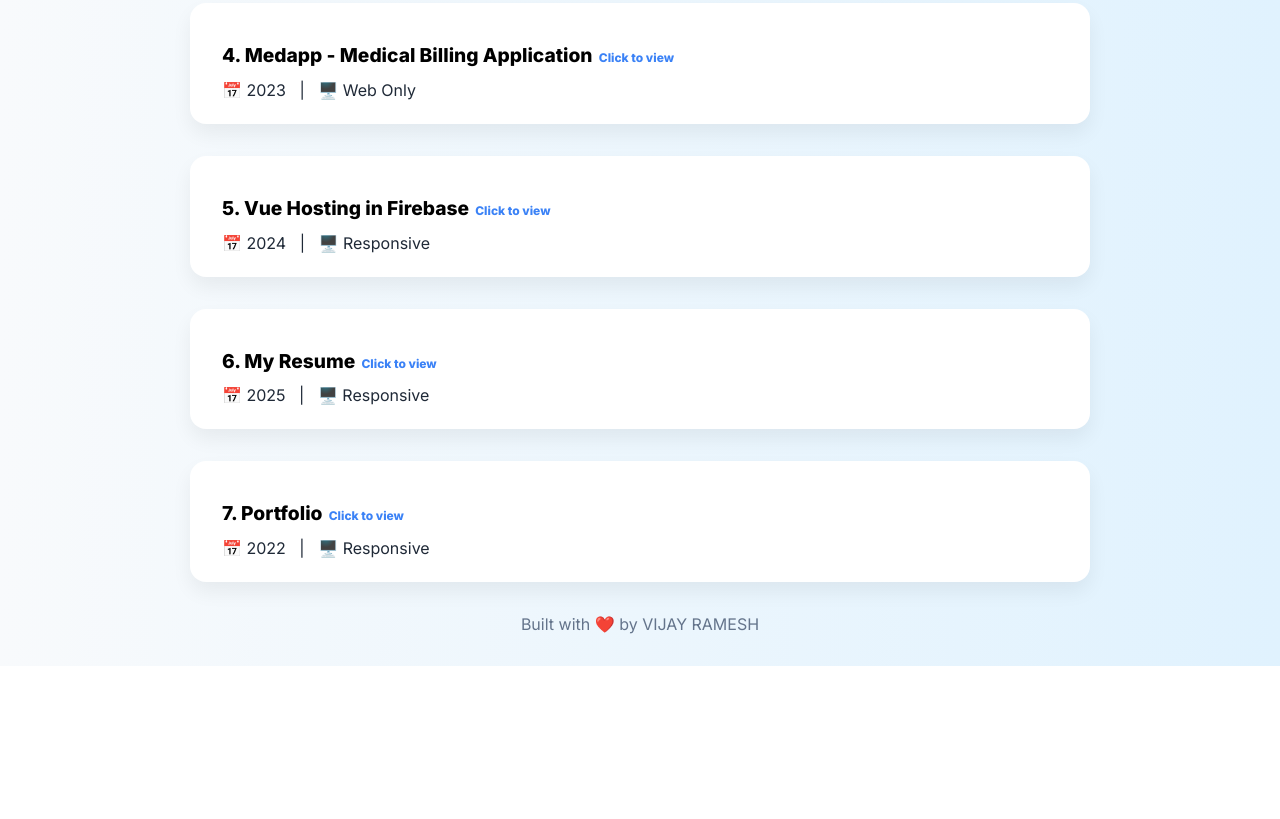
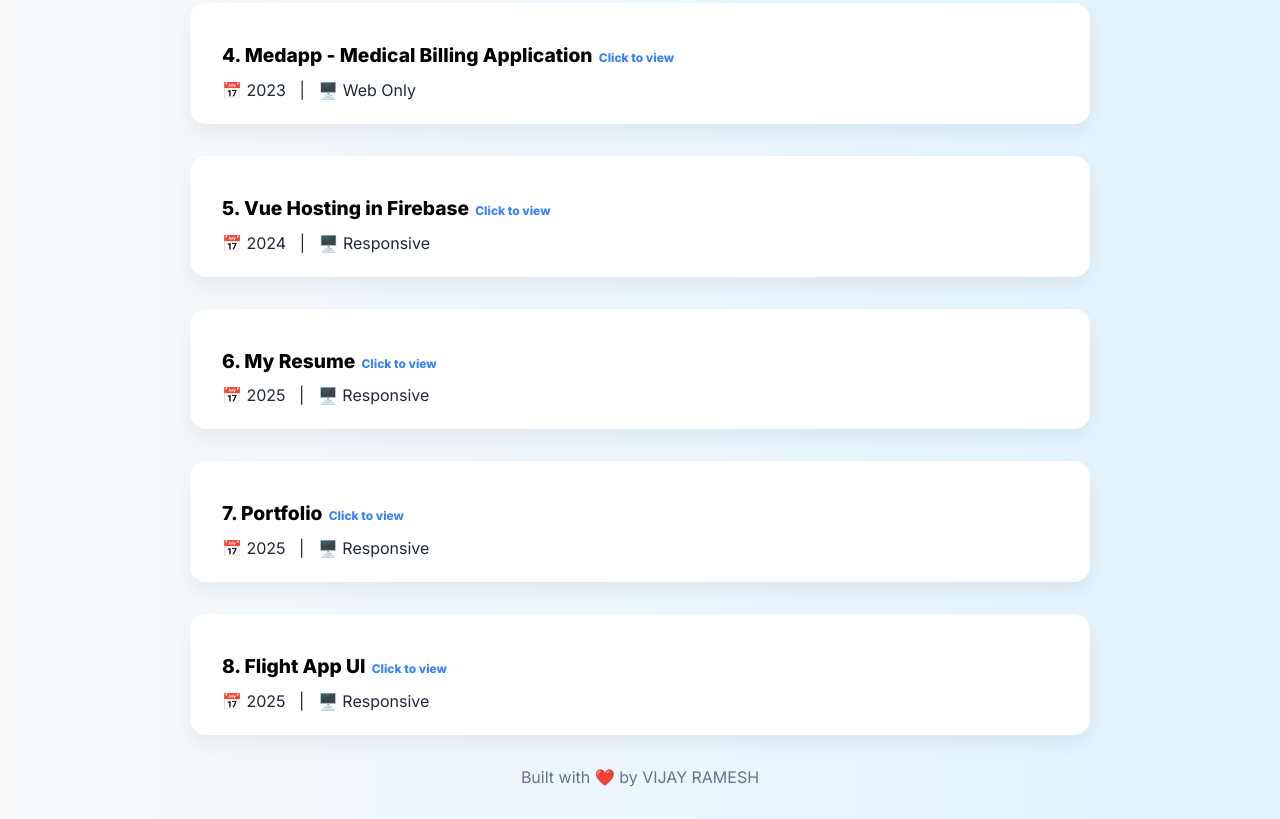
Before and after one commit to Vijayramesh26/Projects, a plain HTML site: page index.html in a window 1280 px wide. Shown: the part 619-1438 px from the top of the page. Before the commit the page ends 1285 px from the top, so only its background shows below. Drawn offline with Linux system fonts and the light colour scheme.

Commit message:
Update index.html

```diff
--- a/index.html
+++ b/index.html
@@ -141,13 +141,13 @@
     <div class="card">
       <h2>7. Portfolio <a target="_blank" href="https://vijayramesh-portfolio.web.app/"> Click to
           view</a></h2>
-      <div class="project-meta">📅 2022 &nbsp; | &nbsp; 🖥️ Responsive</div>
+      <div class="project-meta">📅 2025 &nbsp; | &nbsp; 🖥️ Responsive</div>
     </div>
-    <!-- <div class="card">
-      <h2>8. Facebook & Instagram Login Page Clone <a target="_blank" href="https://vijayramesh26.github.io/Facebook/"> Click to
+     <div class="card">
+      <h2>8. Flight App UI <a target="_blank" href="https://flightapp-by-vijay.web.app/"> Click to
           view</a></h2>
-      <div class="project-meta">📅 2022 &nbsp; | &nbsp; 🖥️ Web Only</div>
-    </div> -->
+      <div class="project-meta">📅 2025 &nbsp; | &nbsp; 🖥️ Responsive</div>
+    </div>
 
     <div class="footer">Built with ❤️ by VIJAY RAMESH</div>
   </div>
```
